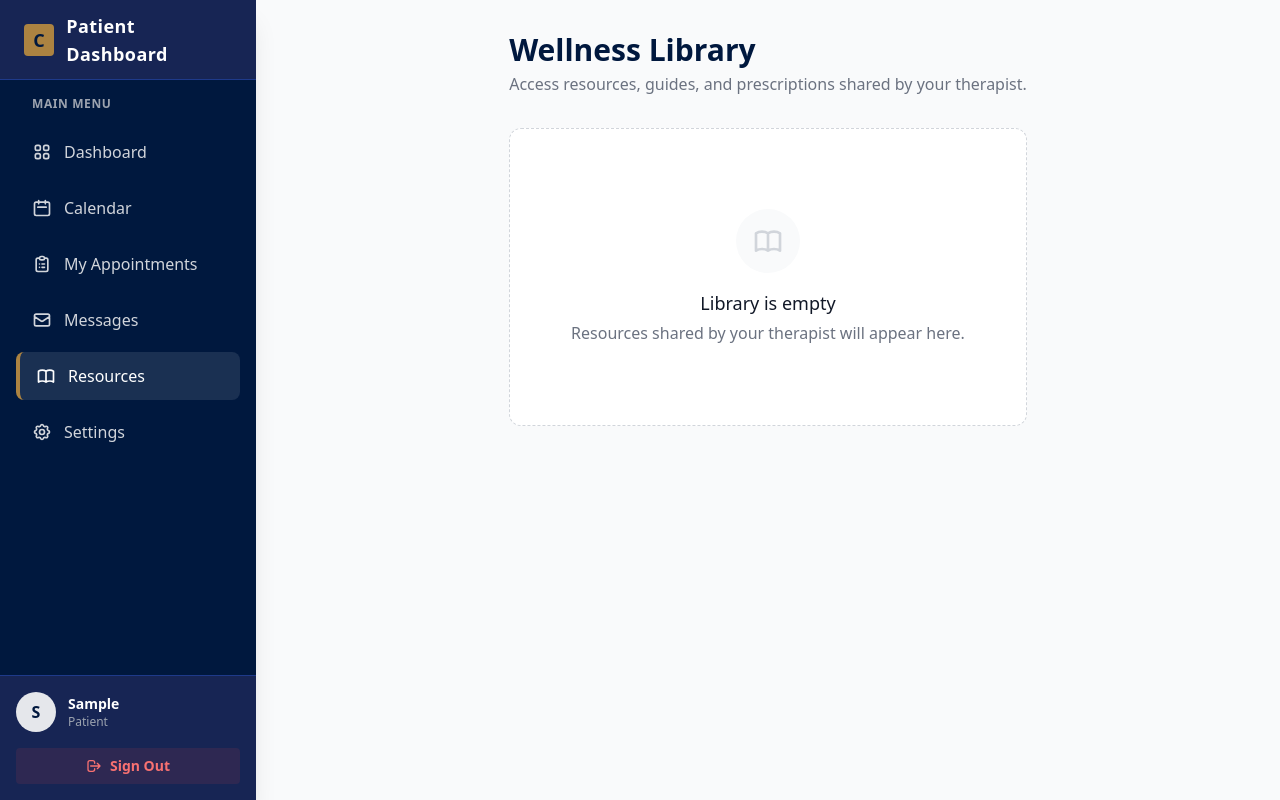
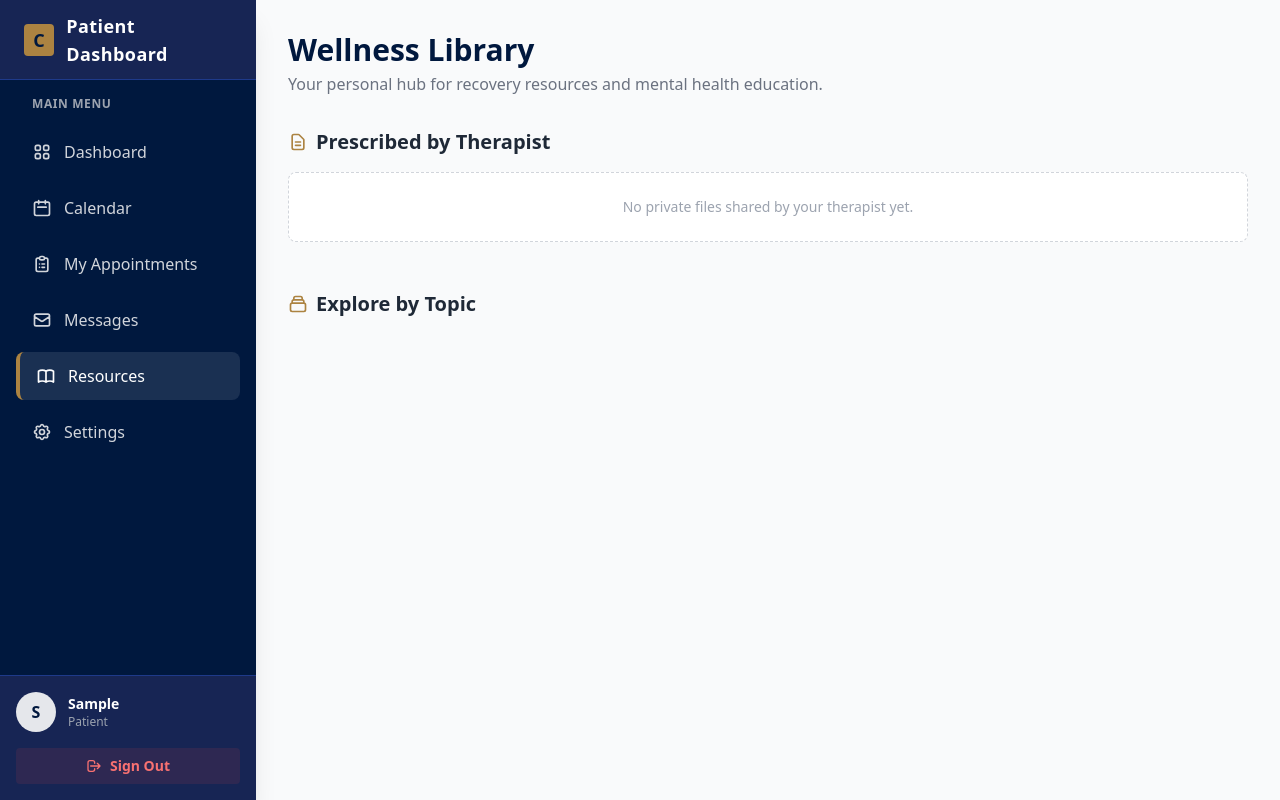
Before and after one commit to Flora72/CMHS, a Django app: page /appointments/patient/resources/ in a window 1280 px wide. Run offline with Django 5.2, Linux system fonts and the light colour scheme; the visitor is signed in with stand-in values (Sample User, id 1); data that the repository does not hold is empty; some libraries are stand-ins or nearby versions.

Commit message:
general resources

```diff
--- a/templates/appointments/patient_resources.html
+++ b/templates/appointments/patient_resources.html
@@ -8,19 +8,26 @@
     {% include 'includes/patient_sidebar.html' %}
 
     <main class="flex-1 overflow-y-auto bg-gray-50 p-8 w-full flex flex-col mt-16 md:mt-0">
-        <div class="max-w-4xl mx-auto">
+        <div class="max-w-5xl mx-auto w-full pb-20">
 
             <div class="mb-8">
                 <h1 class="text-3xl font-bold text-chiromo-navy">Wellness Library</h1>
-                <p class="text-gray-500 mt-1">Access resources, guides, and prescriptions shared by your therapist.</p>
+                <p class="text-gray-500 mt-1">Your personal hub for recovery resources and mental health education.</p>
             </div>
+
+            <div class="mb-12">
+                <h2 class="text-xl font-bold text-gray-800 mb-4 flex items-center gap-2">
+                    <svg class="w-5 h-5 text-chiromo-gold" fill="none" stroke="currentColor" viewBox="0 0 24 24"><path stroke-linecap="round" stroke-linejoin="round" stroke-width="2" d="M9 12h6m-6 4h6m2 5H7a2 2 0 01-2-2V5a2 2 0 012-2h5.586a1 1 0 01.707.293l5.414 5.414a1 1 0 01.293.707V19a2 2 0 01-2 2z"></path></svg>
+                    Prescribed by Therapist
+                </h2>
 
                 {% if resources %}
                     <div class="grid grid-cols-1 md:grid-cols-2 gap-6">
                         {% for item in resources %}
-                    <div class="bg-white p-6 rounded-xl shadow-sm border border-gray-100 hover:shadow-md transition group">
-                        <div class="flex items-start justify-between">
-                            <div class="flex items-center gap-4">
+                        <div class="bg-white p-6 rounded-xl shadow-sm border border-gray-100 hover:shadow-md transition group relative overflow-hidden">
+                            <div class="absolute top-0 right-0 bg-green-100 text-green-700 text-[10px] font-bold px-2 py-1 rounded-bl-lg">PERSONAL</div>
+
+                            <div class="flex items-start gap-4">
                                 <div class="w-12 h-12 rounded-lg bg-blue-50 text-chiromo-navy flex items-center justify-center text-2xl group-hover:scale-110 transition">
                                     📄
                                 </div>
@@ -29,15 +36,12 @@
                                     <p class="text-xs text-gray-400">{{ item.session_date|date:"M d, Y" }}</p>
                                 </div>
                             </div>
-                            <span class="text-xs font-bold bg-green-100 text-green-700 px-2 py-1 rounded">New</span>
-                        </div>
 
                             <div class="mt-4 pt-4 border-t border-gray-50">
-                            <p class="text-sm text-gray-600 mb-4">
-                                Shared by <span class="font-bold">Dr. {{ item.therapist.last_name }}</span> regarding your session on {{ item.appointment.date }}.
+                                <p class="text-xs text-gray-500 mb-4">
+                                    Shared by <span class="font-bold text-gray-700">Dr. {{ item.therapist.last_name }}</span> regarding your session.
                                 </p>
-
-                            <a href="{{ item.resources.url }}" target="_blank" class="flex items-center justify-center gap-2 w-full py-2 bg-chiromo-navy text-white text-sm font-bold rounded-lg hover:bg-blue-900 transition">
+                                <a href="{{ item.resources.url }}" target="_blank" class="flex items-center justify-center gap-2 w-full py-2 bg-chiromo-navy text-white text-xs font-bold rounded-lg hover:bg-blue-900 transition">
                                     <svg class="w-4 h-4" fill="none" stroke="currentColor" viewBox="0 0 24 24"><path stroke-linecap="round" stroke-linejoin="round" stroke-width="2" d="M4 16v1a3 3 0 003 3h10a3 3 0 003-3v-1m-4-4l-4 4m0 0l-4-4m4 4V4"></path></svg>
                                     Download File
                                 </a>
@@ -46,14 +50,41 @@
                         {% endfor %}
                     </div>
                 {% else %}
-                <div class="text-center py-20 bg-white rounded-xl border border-dashed border-gray-300">
-                    <div class="w-16 h-16 bg-gray-50 rounded-full flex items-center justify-center text-gray-300 mx-auto mb-4">
-                        <svg class="w-8 h-8" fill="none" stroke="currentColor" viewBox="0 0 24 24"><path stroke-linecap="round" stroke-linejoin="round" stroke-width="2" d="M12 6.253v13m0-13C10.832 5.477 9.246 5 7.5 5S4.168 5.477 3 6.253v13C4.168 18.477 5.754 18 7.5 18s3.332.477 4.5 1.253m0-13C13.168 5.477 14.754 5 16.5 5c1.747 0 3.332.477 4.5 1.253v13C19.832 18.477 18.247 18 16.5 18c-1.746 0-3.332.477-4.5 1.253"></path></svg>
-                    </div>
-                    <h3 class="text-lg font-medium text-gray-900">Library is empty</h3>
-                    <p class="text-gray-500 mt-1">Resources shared by your therapist will appear here.</p>
+                    <div class="bg-white rounded-lg border border-dashed border-gray-300 p-6 text-center">
+                        <p class="text-sm text-gray-400">No private files shared by your therapist yet.</p>
                     </div>
                 {% endif %}
+            </div>
+
+            <div>
+                <h2 class="text-xl font-bold text-gray-800 mb-4 flex items-center gap-2">
+                    <svg class="w-5 h-5 text-chiromo-gold" fill="none" stroke="currentColor" viewBox="0 0 24 24"><path stroke-linecap="round" stroke-linejoin="round" stroke-width="2" d="M19 11H5m14 0a2 2 0 012 2v6a2 2 0 01-2 2H5a2 2 0 01-2-2v-6a2 2 0 012-2m14 0V9a2 2 0 00-2-2M5 11V9a2 2 0 012-2m0 0V5a2 2 0 012-2h6a2 2 0 012 2v2M7 7h10"></path></svg>
+                    Explore by Topic
+                </h2>
+
+                <div class="grid grid-cols-1 md:grid-cols-3 gap-6">
+                    {% for item in public_resources %}
+                    <div class="bg-white rounded-xl shadow-sm border border-gray-100 hover:shadow-lg transition-all duration-300 group flex flex-col h-full">
+                        <div class="p-6 flex-1">
+                            <div class="flex justify-between items-start mb-4">
+                                <span class="{{ item.color }} text-[10px] font-bold px-2 py-1 rounded-full uppercase tracking-wide">{{ item.category }}</span>
+                                <span class="text-gray-300 text-xs border border-gray-100 px-2 py-0.5 rounded">{{ item.type }}</span>
+                            </div>
+
+                            <h3 class="font-bold text-gray-800 text-lg mb-2 group-hover:text-chiromo-navy transition">{{ item.title }}</h3>
+                            <p class="text-sm text-gray-500 leading-relaxed">{{ item.desc }}</p>
+                        </div>
+
+                        <div class="px-6 pb-6 pt-0 mt-auto">
+                            <a href="{{ item.url }}" target="_blank" class="text-sm font-bold text-chiromo-gold hover:text-yellow-600 flex items-center gap-1 group-hover:gap-2 transition-all">
+                                Read Guide
+                                <svg class="w-4 h-4" fill="none" stroke="currentColor" viewBox="0 0 24 24"><path stroke-linecap="round" stroke-linejoin="round" stroke-width="2" d="M17 8l4 4m0 0l-4 4m4-4H3"></path></svg>
+                            </a>
+                        </div>
+                    </div>
+                    {% endfor %}
+                </div>
+            </div>
 
         </div>
     </main>
```
Lines whose indentation alone changed are shown as unchanged.
